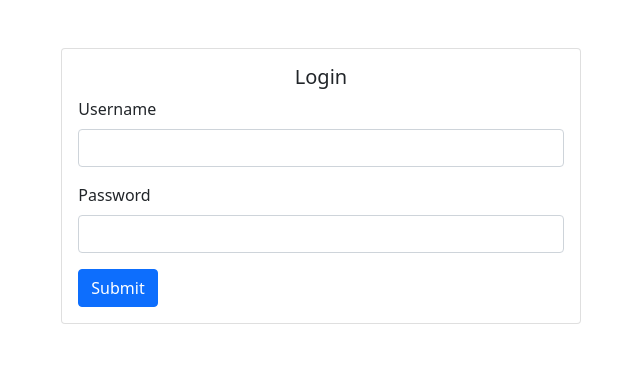
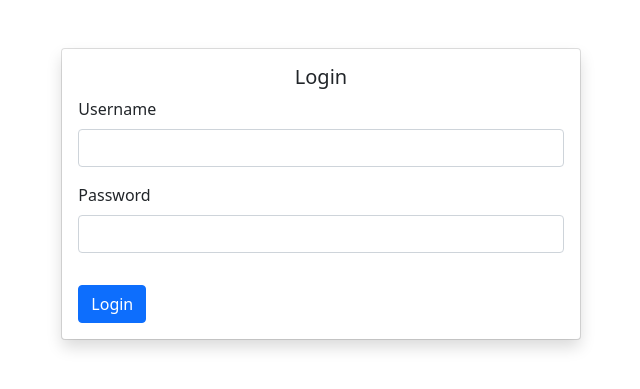
Before and after one commit to rekto167/orderApp, a Django app: page /restoran/login/ in a window 1280 px wide. Shown: the top 389 px of that part, without its empty margins (319-959 px from the left). Run offline with Django 3.2, Linux system fonts and the light colour scheme; the page is wider than the window, and the part outside it is not shown; some libraries are stand-ins or nearby versions.

Commit message:
tinggi login jadi 292px

```diff
--- a/templates/index.html
+++ b/templates/index.html
@@ -21,7 +21,7 @@
             </div>
             <ul class="nav navbar-nav navbar-right">
               <li class="nav-item">
-                <a class="btn btn-outline-info" href="">Login</a>
+                <a class="btn btn-outline-info" href="{% url 'restoran:login' %}">Login</a>
               </li>
             </ul>
           </div>
--- a/templates/login.html
+++ b/templates/login.html
@@ -11,10 +11,10 @@
 {% block contents %}
 <div class="row">
     <div class="col-sm-9 col-md-7 col-lg-5 mx-auto">
-        <div class="card my-5">
-            <div class="card-body">
+        <div class="card my-5" style="height:292px">
+            <div class="card-body shadow p-3 mb-5 bg-white rounded">
                 <h5 class="card-title text-center">{{page_title}}</h5>
-                <form class="" method="post">
+                <form style="width:100%" method="post">
                     {% csrf_token %}
                     <div class="mb-3">
                       <label for="exampleInputEmail1" class="form-label">Username</label>
@@ -24,7 +24,7 @@
                       <label for="exampleInputPassword1" class="form-label">Password</label>
                       <input type="password" class="form-control" id="exampleInputPassword1">
                     </div>
-                    <button type="submit" class="btn btn-primary">Submit</button>
+                    <button type="submit" class="btn btn-primary mt-3">Login</button>
                 </form>
             </div>
         </div>
```
Also changed, not shown: templates/asd.html (deleted, +0 -35 lines).
